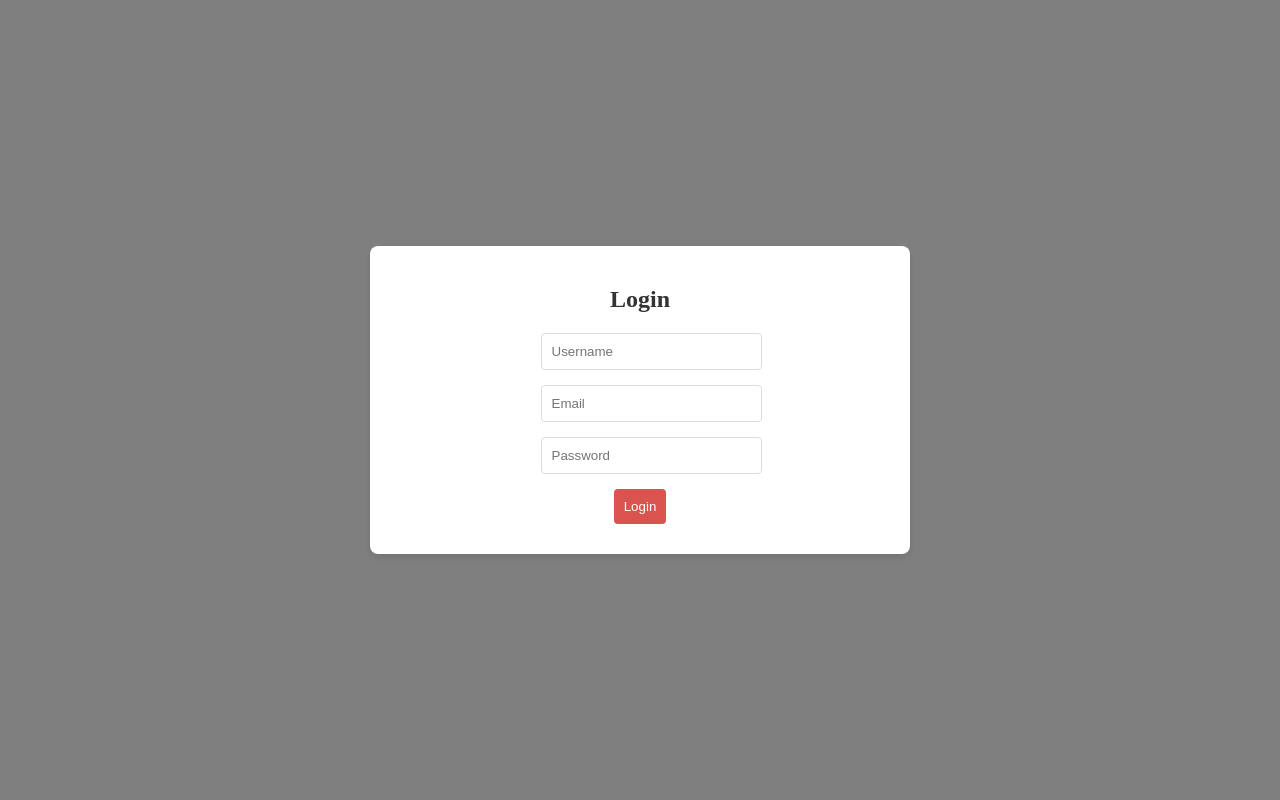
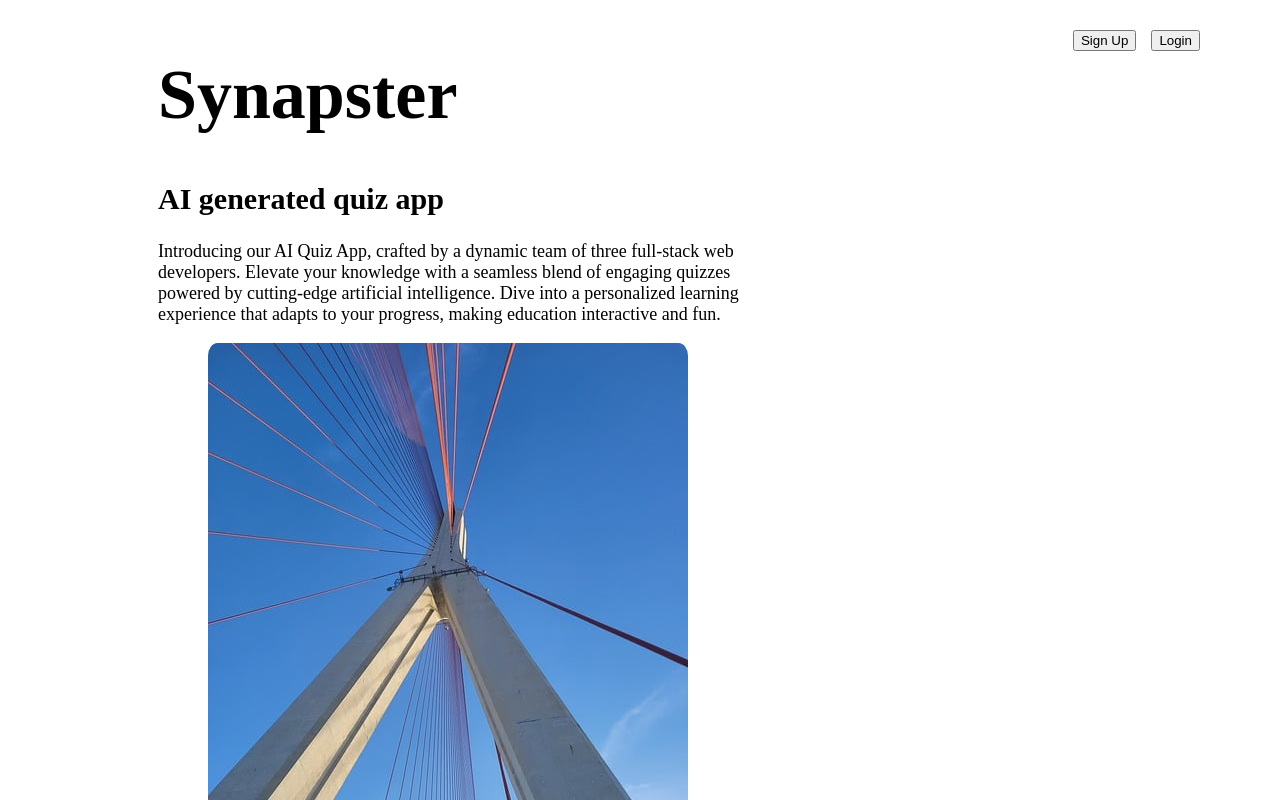
Before and after one commit to KerLau/Quiz-app, a React (Vite) app in the folder client/: page / in a window 1280 px wide. Shown: the top 800 px of the page. Built offline with nearby package versions, Linux system fonts and the light colour scheme.

Commit message:
code almost working

```diff
--- a/client/src/App.jsx
+++ b/client/src/App.jsx
@@ -1,33 +1,11 @@
-import { useState } from "react";
-import Login from "./components/Login/Login.jsx";
-import Logout from "./components/Login/Logout/Logout.jsx";
-//import './Global.css';
+import Home from "./components/Home/Home.jsx";
+import React from "react";
 
 function App() {
-  const [isLoggedIn, setIsLoggedIn] = useState(false);
-
-  const handleLogin = (username, password) => {
-    setIsLoggedIn(true);
-  };
-
-  const handleLogout = () => {
-    setIsLoggedIn(false);
-  };
-
   return (
-    <div className="app">
-      <header className="app-header"></header>
-      <main className="app-main">
-        {isLoggedIn ? (
-          <>
-            <HomePage />
-            <Logout onLogout={handleLogout} />
-          </>
-        ) : (
-          <Login onLogin={handleLogin} />
-        )}
-      </main>
-    </div>
+    <>
+      <Home />
+    </>
   );
 }
 
--- a/client/src/components/Login/Login.css
+++ /dev/null
@@ -1,61 +0,0 @@
-.login-modal {
-  position: fixed;
-  top: 0;
-  left: 0;
-  right: 0;
-  bottom: 0;
-  background: rgba(0, 0, 0, 0.5);
-  z-index: 999;
-  display: flex;
-  justify-content: center;
-  align-items: center;
-}
-
-.login-container {
-  background: #fff;
-  border-radius: 8px;
-  padding: 20px;
-  width: 500px;
-  box-shadow: 0 4px 8px rgba(0, 0, 0, 0.1);
-  z-index: 1000;
-}
-
-.login-container h2 {
-  color: #333;
-  margin-bottom: 20px;
-  text-align: center;
-}
-
-.login-container form {
-  display: flex;
-  flex-direction: column;
-  align-items: center;
-}
-
-.login-container input {
-  padding: 10px;
-  margin-bottom: 15px;
-  border: 1px solid #ddd;
-  border-radius: 4px;
-  width: 100%;
-}
-
-.login-container button {
-  padding: 10px;
-  border: none;
-  border-radius: 4px;
-  color: white;
-  background-color: #d9534f;
-  cursor: pointer;
-  margin-bottom: 10px;
-  width: 100%;
-}
-
-.login-container .close-button {
-  position: absolute;
-  top: 10px;
-  right: 10px;
-  border: none;
-  background: transparent;
-  cursor: pointer;
-}
--- a/client/src/components/Login/Login.jsx
+++ /dev/null
@@ -1,59 +0,0 @@
-import React, { useState } from 'react';
-import './Login.css';
-
-function Login({ onLogin }) {
-  const [username, setUsername] = useState('');
-  const [password, setPassword] = useState('');
-  const [email, setEmail] = useState('');
-  const handleSubmit = (event) => {
-    event.preventDefault();
-    onLogin(username, email, password);
-  };
-
-  const handleClose = () => {
-
-  };
-
-  return (
-    <div className="login-modal">
-      <div className="overlay" onClick={handleClose}></div>
-      <div className="login-container">
-        <h2>Login</h2>
-        <form onSubmit={handleSubmit} className="login-form">
-          <div className="input-group">
-            <input
-              type="text"
-              placeholder="Username"
-              value={username}
-              onChange={(e) => setUsername(e.target.value)}
-              required
-            />
-          </div>
-          <div className="input-group">
-            <input
-              type="email"
-              placeholder="Email"
-              value={email}
-              onChange={(e) => setEmail(e.target.value)}
-              required
-            />
-          </div>
-          <div className="input-group">
-            <input
-              type="password"
-              placeholder="Password"
-              value={password}
-              onChange={(e) => setPassword(e.target.value)}
-              required
-            />
-          </div>
-          <div className="action-items">
-            <button type="submit" className="login-button">Login</button>
-          </div>
-        </form>
-      </div>
-    </div>
-  );
-}
-
-export default Login;
--- a/client/src/components/Login/Logout/Logout.css
+++ /dev/null
@@ -1,40 +0,0 @@
-.logout-container {
-  display: flex;
-  flex-direction: column;
-  justify-content: center;
-  align-items: center;
-  position: fixed;
-  top: 50%;
-  left: 50%;
-  transform: translate(-50%, -50%);
-  background: #e2d7d7;
-  border-radius: 8px;
-  padding: 20px;
-  box-shadow: 0px 4px 8px rgba(0, 0, 0, 0.1);
-  height: 500px;
-  width: 90%;
-  max-width: 500px;
-
-}
-.login-container {
-
-
-  padding: 20px;
-  box-shadow: 0px 4px 8px rgba(0, 0, 0, 0.1);
-  margin: auto;
-  max-width: 500px;
-
-}
-
-.logout-container button {
-  background-color: #d9534f;
-  color: white;
-  padding: 0.5rem 1rem;
-  border: none;
-  border-radius: 4px;
-  cursor: pointer;
-}
-
-.logout-container button:hover {
-  background-color: darken(#d9534f, 10%);
-}
--- a/client/src/components/Login/Logout/Logout.jsx
+++ /dev/null
@@ -1,13 +0,0 @@
-import React from 'react';
-import './Logout.css';
-
-function Logout({ onLogout }) {
-  return (
-    <div className="logout-container">
-      <h2>Logout</h2>
-      <button onClick={onLogout}>Sign Out</button>
-    </div>
-  );
-}
-
-export default Logout;
```
